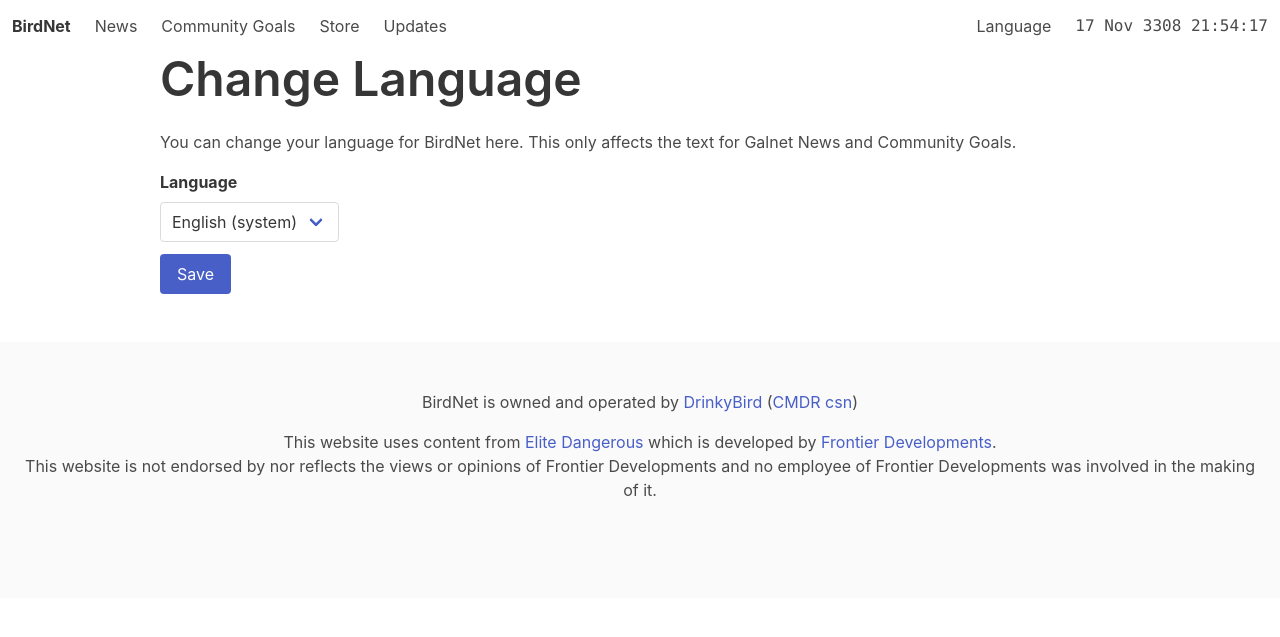
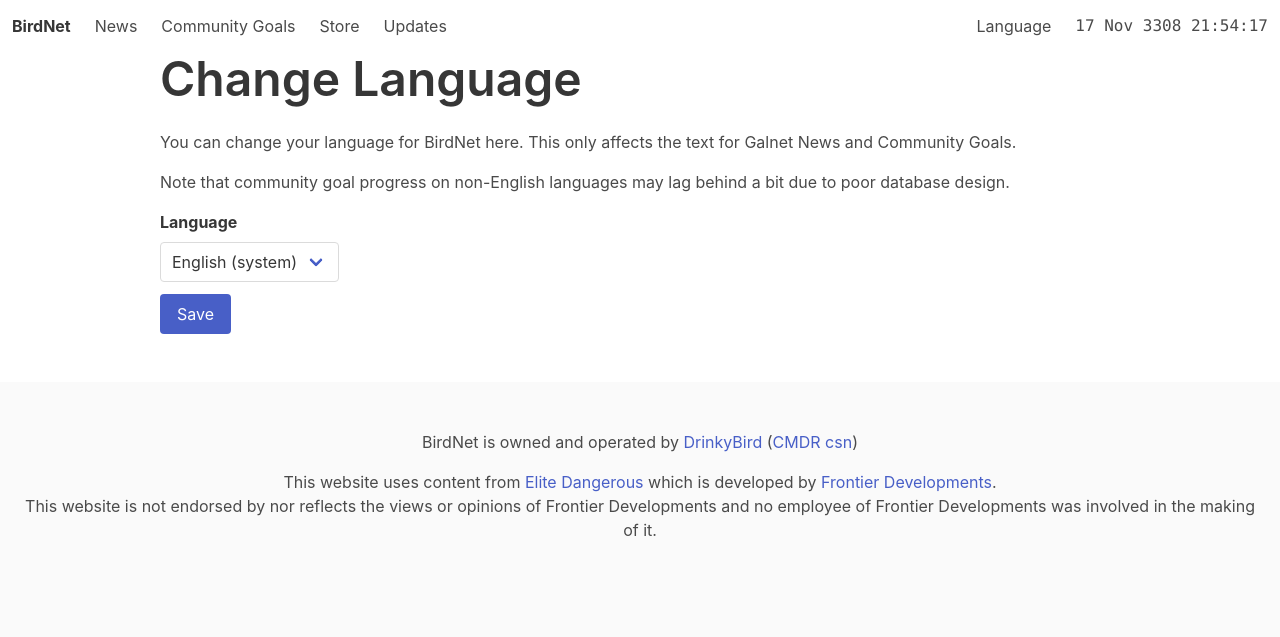
Before and after one commit to DrinkyBird/birdnet, a PHP site: page /language in a window 1280 px wide. Shown: the top 637 px of the page. Run offline with PHP 8.4, Linux system fonts and the light colour scheme; a stand-in replaces the project's code that opens the database connection; some libraries are stand-ins or nearby versions.

Commit message:
#1-related warning

```diff
--- a/templates/language.tpl
+++ b/templates/language.tpl
@@ -11,6 +11,7 @@
     {/if}
 
     <p>You can change your language for BirdNet here. This only affects the text for Galnet News and Community Goals.</p>
+    <p>Note that community goal progress on non-English languages may lag behind a bit due to poor database design.</p>
     <form action="" method="POST">
         <div class="field">
             <label class="label">Language</label>
```
